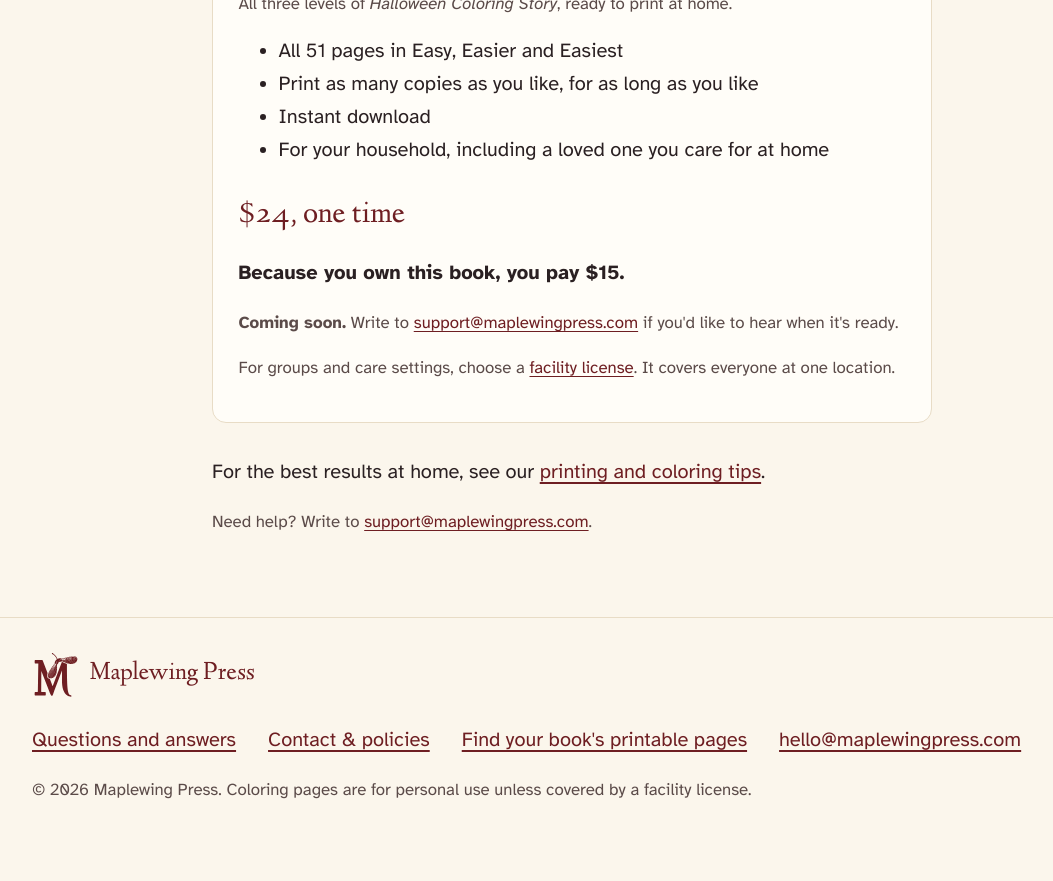
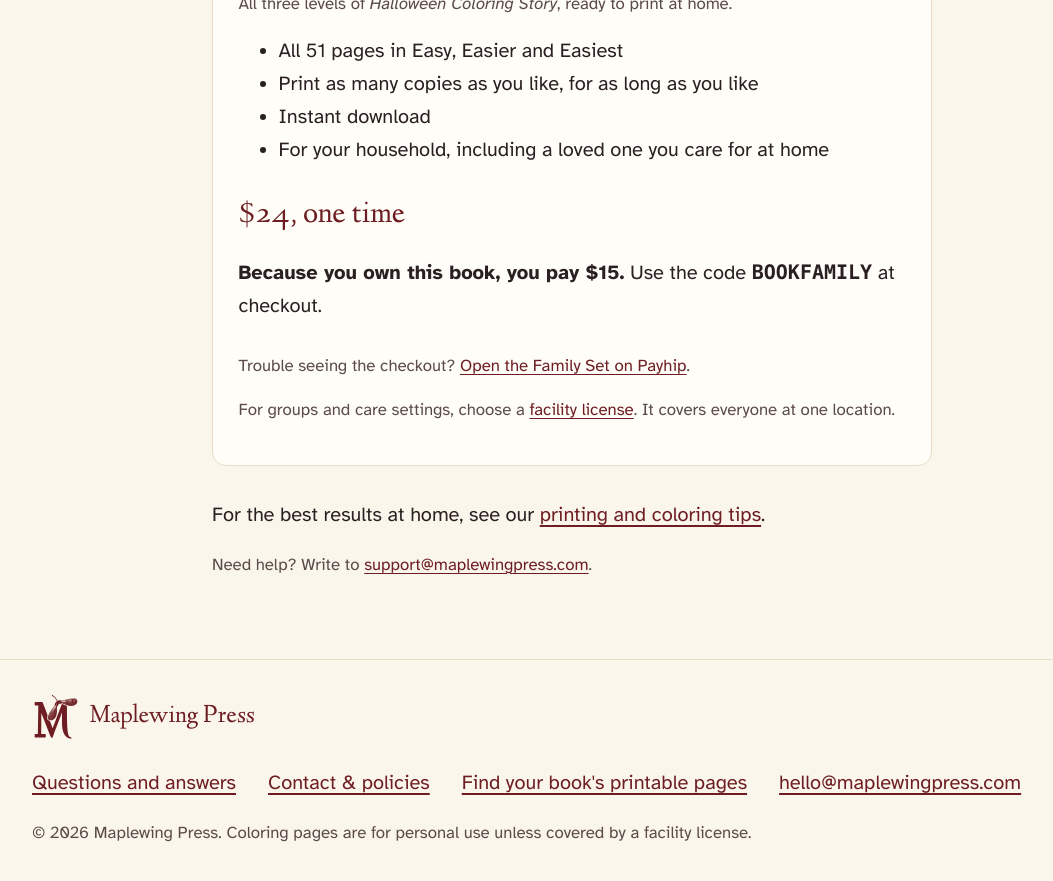
Before and after one commit to maplewingpress/maplewingpress, a Jekyll site: the page built from dreams/halloween/e1/print/index.html, in a window 1280 px wide and 900 px high, scrolled down 1158 px. Shown: the top 881 px of the window, without its empty margins (68-1121 px from the left). Built offline with Jekyll 4.4.1, drawn with Linux system fonts in a browser that asks for light colours; a script that is not in the unit is left out.

Commit message:
Family Set: Payhip mini product page and BOOKFAMILY code
Co-Authored-By: Claude Opus 5.5 (1M context) <noreply@anthropic.com>
Claude-Session: https://claude.ai/code/session_01ExhB8rXZm56c3hBbj4GzvL

```diff
--- a/_config.yml
+++ b/_config.yml
@@ -13,8 +13,10 @@ kit_form_url: ""
 facility_code: "BOOKOWNER"
 # Family Set (all three levels as printable downloads, one household): $24, or $15 for book owners.
 # family_set_url = the Payhip checkout link; family_code = the $9-off book-owner code. Leave blank until they exist; the button then says "coming soon".
-family_set_url: ""
-family_code: ""
+family_set_url: "https://payhip.com/b/av4xf"
+# family_set_key: Payhip product key; when set, the Family Set box shows Payhip's mini product page.
+family_set_key: "av4xf"
+family_code: "BOOKFAMILY"
 exclude:
   - README.md
   - docs/
--- a/_includes/family-set.html
+++ b/_includes/family-set.html
@@ -20,7 +20,15 @@
   <p>Already have the book? Use the code on your book's printable pages and pay $15.</p>
   {% endif %}
   {% if site.family_set_url and site.family_set_url != "" %}
+  {% if site.family_set_key and site.family_set_key != "" %}
+  <div class="payhip-wrap">
+    <div class="payhip-embed-page" data-key="{{ site.family_set_key }}"></div>
+    <script type="text/javascript" src="https://payhip.com/embed-page.js?v=24u68985"></script>
+  </div>
+  <p class="small">Trouble seeing the checkout? <a href="{{ site.family_set_url }}">Open the Family Set on Payhip</a>.</p>
+  {% else %}
   <p><a class="button" href="{{ site.family_set_url }}">Get the Family Set</a></p>
+  {% endif %}
   {% else %}
   <p class="small"><strong>Coming soon.</strong> Write to <a href="mailto:{{ site.support_email }}">{{ site.support_email }}</a> if you'd like to hear when it's ready.</p>
   {% endif %}
--- a/assets/css/site.css
+++ b/assets/css/site.css
@@ -235,5 +235,5 @@ a.sheet-paper:focus-visible { outline-offset: 6px; }
 .hero-fan { display: block; width: 100%; max-width: 440px; justify-self: center; margin: 0; }
 @media (max-width: 700px) { .hero-fan { max-width: 320px; margin-top: .5rem; } }
 
-/* Payhip mini product page on /facilities/ */
+/* Payhip mini product pages (facilities page, Family Set box) */
 .payhip-wrap { margin: 1.2rem 0 .6rem; max-width: 100%; overflow: hidden; }
```
